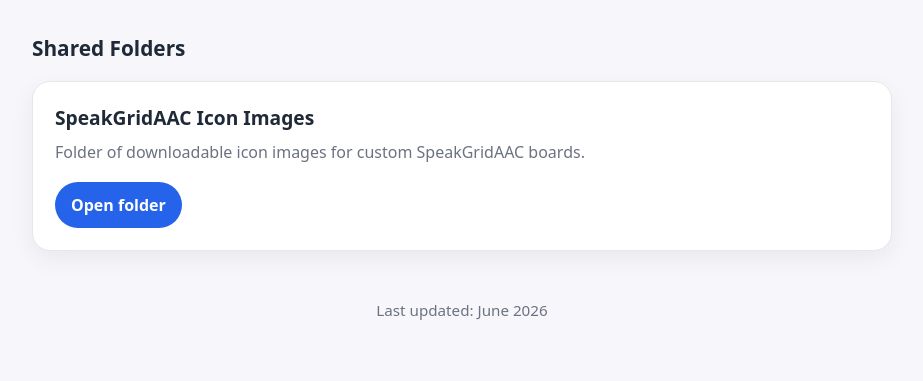
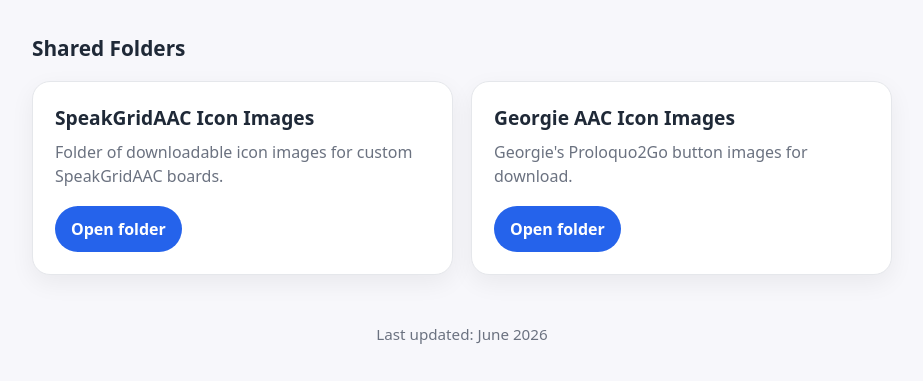
Before and after one commit to a11yeng/gridspeakicons, a plain HTML site: page index.html in a window 1280 px wide. Shown: the part 161-542 px from the top of the page, without its empty margins (178-1101 px from the left). Drawn offline with Linux system fonts and the light colour scheme.

Commit message:
Update index.html
added direct link to Georgie's button icons

```diff
--- a/index.html
+++ b/index.html
@@ -125,6 +125,14 @@
           </a>
         </article>
 
+        <article class="card">
+          <h2>Georgie AAC Icon Images</h2>
+          <p>Georgie's Proloquo2Go button images for download.</p>
+          <a class="button" href="https://drive.google.com/drive/folders/1uTNvg64vk7b9cBeOeK39vCqzSQGTO4wO?usp=sharing" target="_blank" rel="noopener">
+            Open folder
+          </a>
+        </article>
+
 
  <!-- ADDITIONAL FOLDERS!!! MOVE COMMENT BRACKETS TO ADD MORE FOLDERS
         <article class="card">
@@ -142,6 +150,14 @@
             Open folder
           </a>
         </article>
+
+        <article class="card">
+          <h2>Folder Name 4</h2>
+          <p>Brief description of what is inside this folder.</p>
+          <a class="button" href="PASTE_GOOGLE_DRIVE_FOLDER_LINK_HERE" target="_blank" rel="noopener">
+            Open folder
+          </a>
+        </article>
 -->
       </div>
     </section>
```
